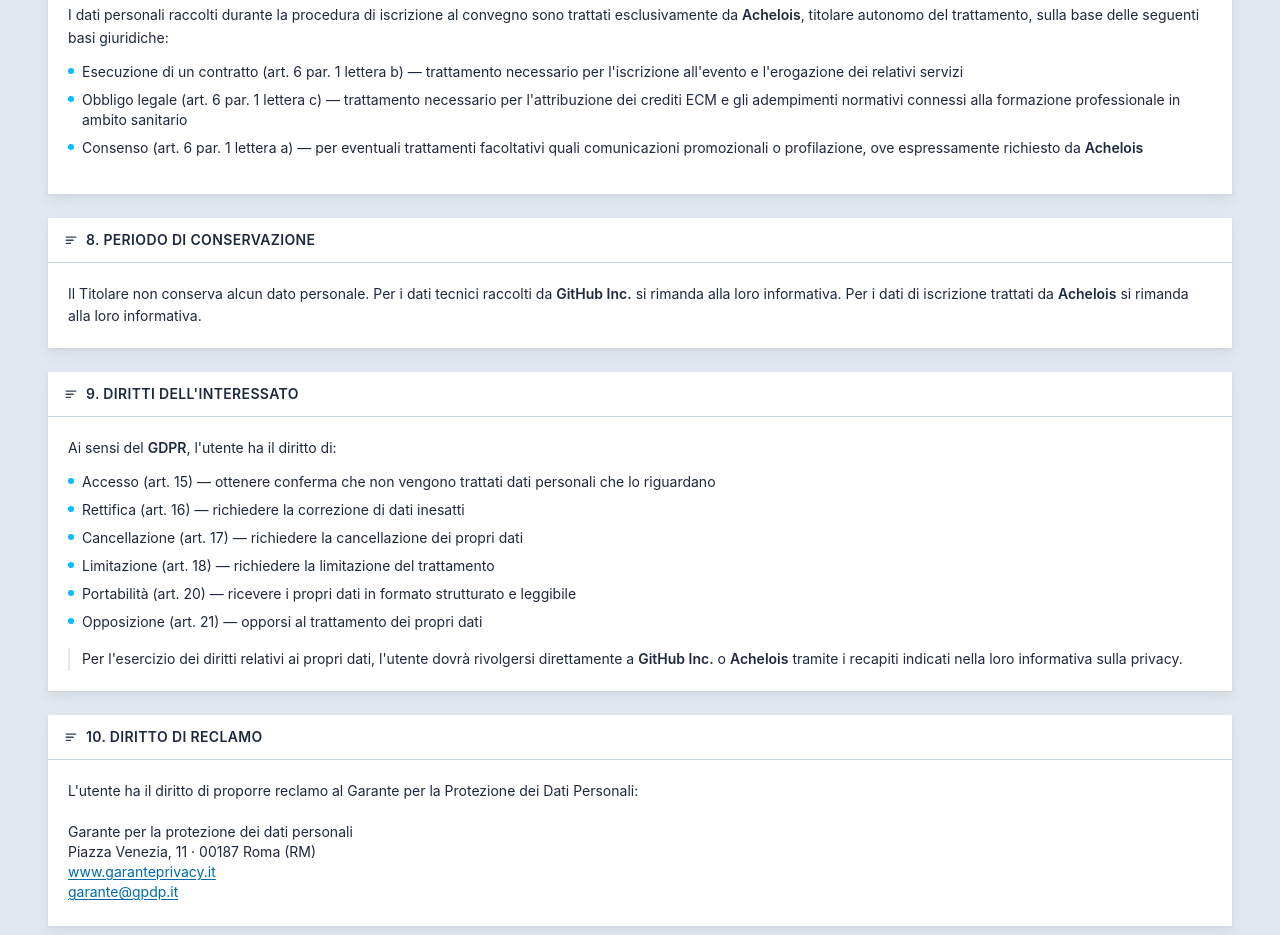
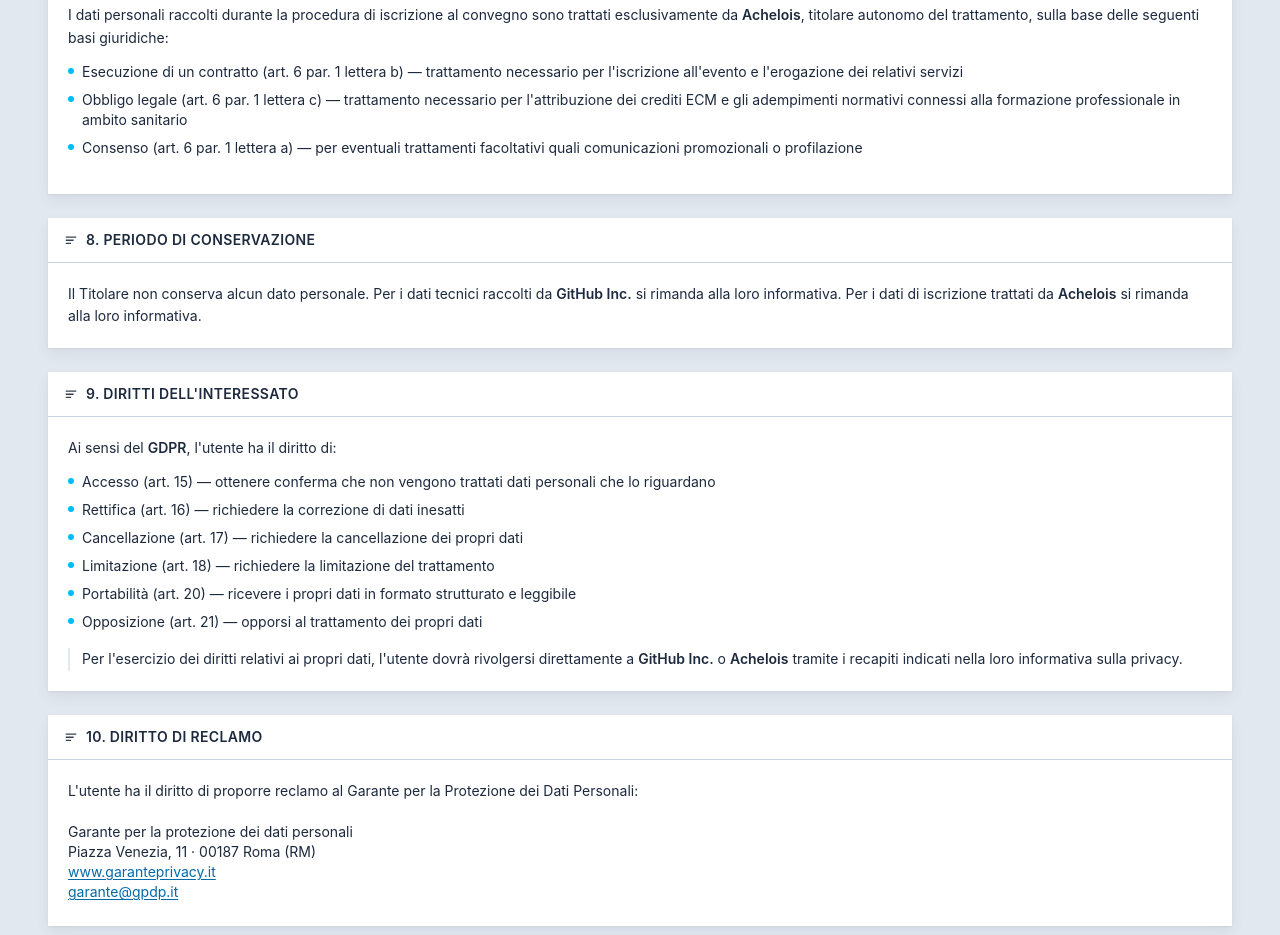
Before and after one commit to alkaest2002/aviation-psy, a website built with Vite: page pages/privacy.html in a window 1280 px wide. Shown: the part 2680-3615 px from the top of the page. Built offline with nearby package versions, Linux system fonts and the light colour scheme.

Commit message:
Update privacy.html

```diff
--- a/pages/privacy.html
+++ b/pages/privacy.html
@@ -340,8 +340,7 @@
                                 <span>
                                     Consenso (art. 6 par. 1 lettera a)
                                     — per eventuali trattamenti facoltativi quali
-                                    comunicazioni promozionali o profilazione, ove
-                                    espressamente richiesto da <span class="font-semibold" x-text="$store.programStore.externalProvider.name"></span>
+                                    comunicazioni promozionali o profilazione</span>
                                 </span>
                             </li>
                         </ul>
```
